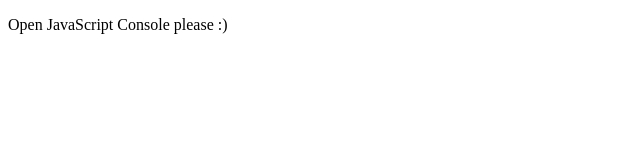
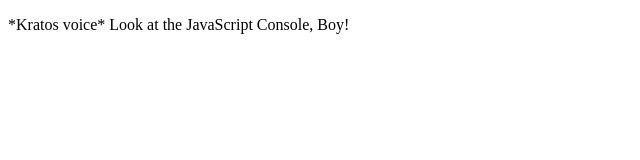
Before and after one commit to Monk-e/learning-arrays-js, a plain HTML site: page index2.html in a window 1280 px wide. Shown: the whole page, without its empty margins (0-640 px from the left). Drawn offline with Linux system fonts and the light colour scheme.

Commit message:
modified the text on top lol

```diff
--- a/index2.html
+++ b/index2.html
@@ -5,7 +5,7 @@
   <title>Array Cardio</title>
 </head>
 <body>
-  <p>Open JavaScript Console please :)</p>
+  <p>*Kratos voice* Look at the JavaScript Console, Boy!</p>
   <script>
 
     const inventors = [
```
